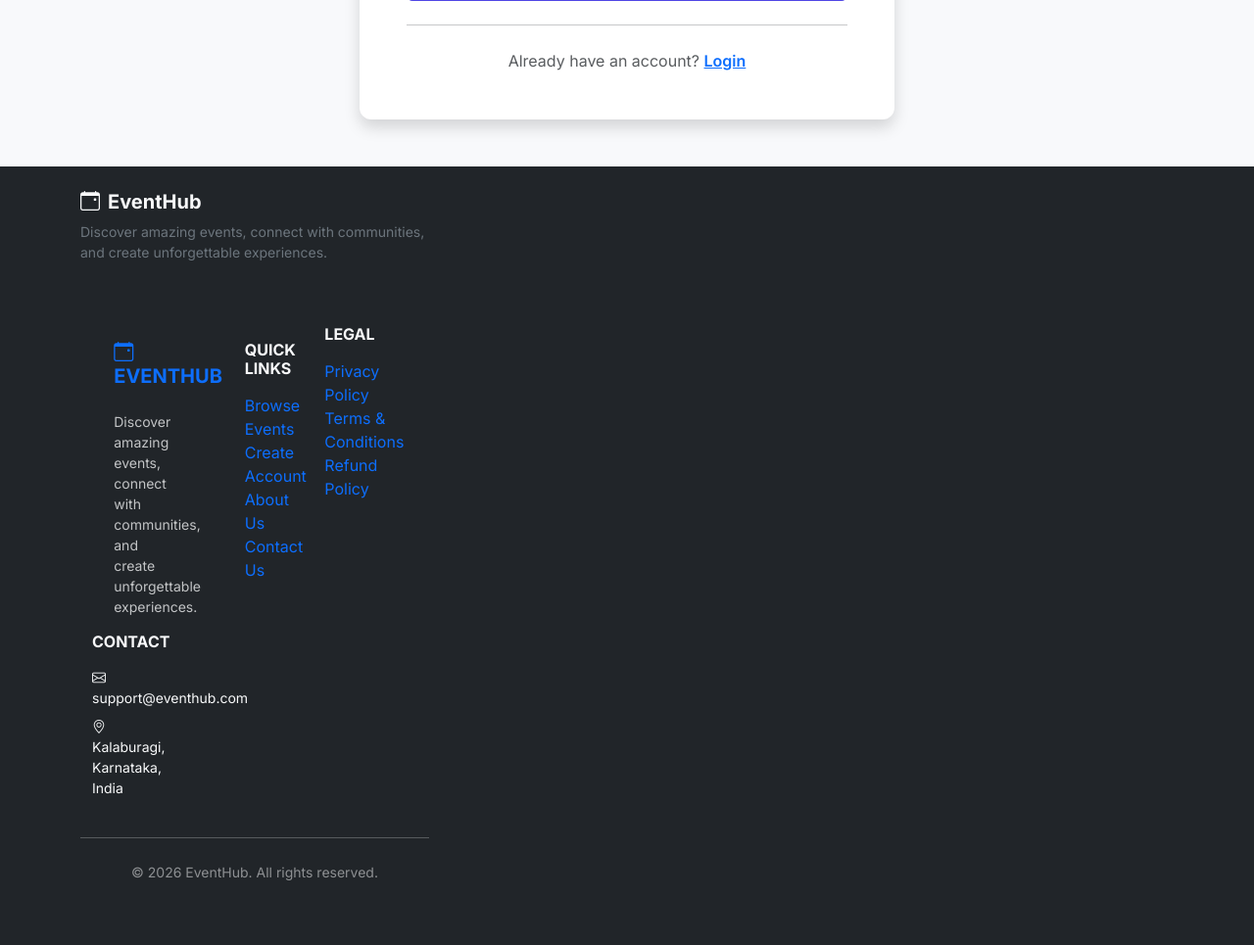
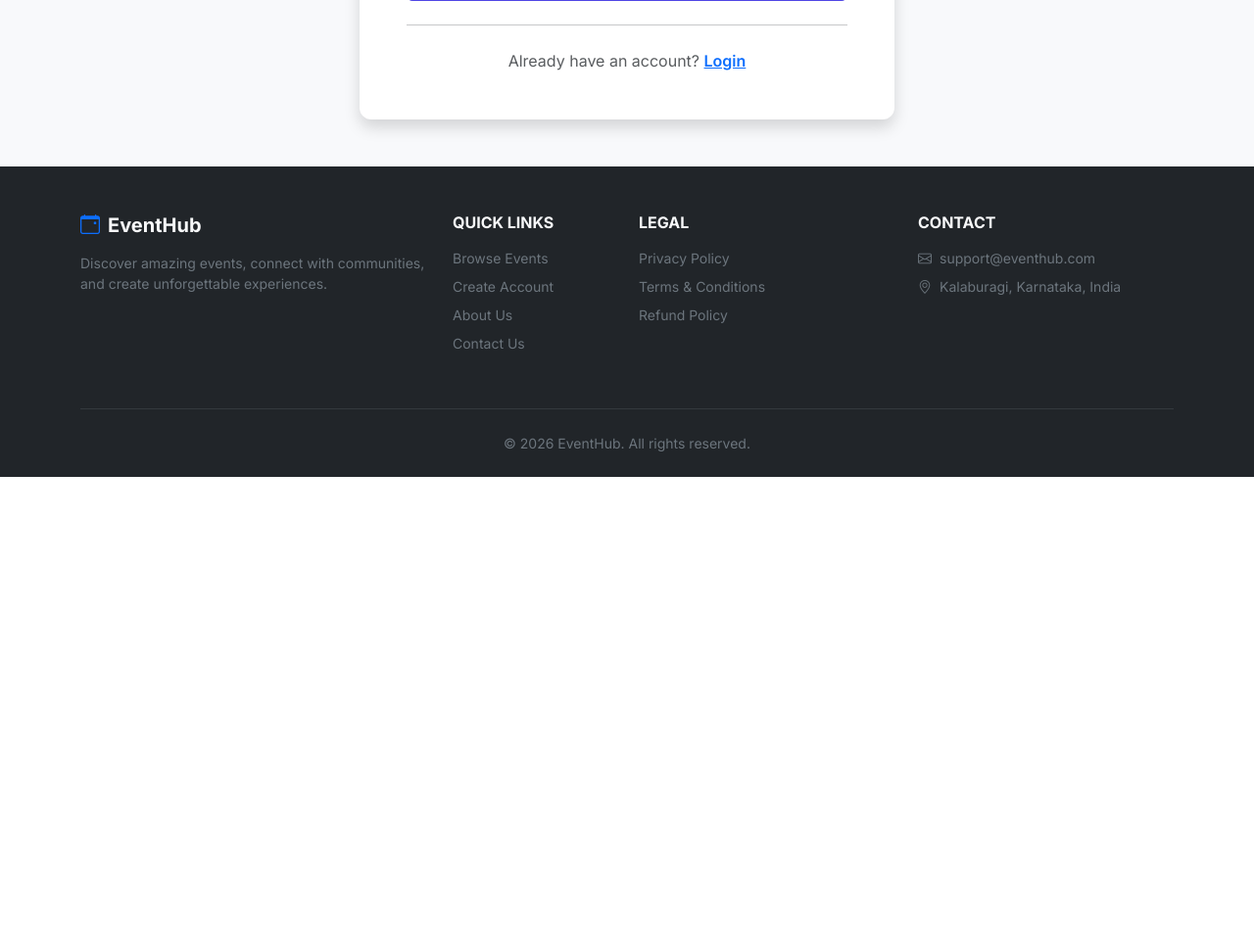
Before and after one commit to veereshawaralli/EVENT-REGISTRATION, a Django app: template templates/accounts/signup.html in a window 1280 px wide. Shown: the part 655-1620 px from the top of the page at 98% size. After the commit the page ends 1142 px from the top, so only its background shows below. Run offline with Django 5.2, Linux system fonts and the light colour scheme; the template is opened without the code that fills it, so the values that code supplies are empty, except form fields; tables that the repository leaves empty hold one stand-in row (values such as "Sample post"); form fields are guessed from the names that the template uses.

Commit message:
Fix broken footer layout (duplicate structure)

```diff
--- a/templates/base.html
+++ b/templates/base.html
@@ -142,54 +142,44 @@
     </main>
 
     <!-- Footer -->
-    <footer class="footer mt-auto py-4 bg-dark text-light">
+    <footer class="footer mt-auto pt-5 pb-4 bg-dark text-light">
         <div class="container">
-            <div class="row">
-                <div class="col-md-4 mb-3">
-                    <h5 class="fw-bold"><i class="bi bi-calendar-event me-2"></i>EventHub</h5>
+            <div class="row g-4">
+                <div class="col-lg-4 col-md-6 mb-3">
+                    <h5 class="fw-bold mb-3"><i class="bi bi-calendar-event me-2 text-primary"></i>EventHub</h5>
                     <p class="text-secondary small">
                         Discover amazing events, connect with communities, and create unforgettable experiences.
                     </p>
-    <footer class="bg-dark text-light pt-5 pb-4">
-    <div class="container text-center text-md-start">
-        <div class="row text-center text-md-start">
-            <div class="col-md-3 col-lg-3 col-xl-3 mx-auto mt-3">
-                <h5 class="text-uppercase mb-4 fw-bold text-primary">
-                    <i class="bi bi-calendar-event me-2"></i>EventHub
-                </h5>
-                <p class="small opacity-75">
-                    Discover amazing events, connect with communities, and create unforgettable experiences.
-                </p>
                 </div>
-            <div class="col-md-2 col-lg-2 col-xl-2 mx-auto mt-3">
+                <div class="col-lg-2 col-md-6 mb-3">
                     <h6 class="text-uppercase fw-bold mb-3">Quick Links</h6>
-                <ul class="list-unstyled">
-                    <li><a href="{% url 'events:event_list' %}" class="text-decoration-none">Browse Events</a></li>
-                    <li><a href="{% url 'accounts:signup' %}" class="text-decoration-none">Create Account</a></li>
-                    <li><a href="{% url 'events:about' %}" class="text-decoration-none">About Us</a></li>
-                    <li><a href="{% url 'events:contact' %}" class="text-decoration-none">Contact Us</a></li>
+                    <ul class="list-unstyled small">
+                        <li class="mb-2"><a href="{% url 'events:event_list' %}" class="text-secondary text-decoration-none">Browse Events</a></li>
+                        <li class="mb-2"><a href="{% url 'accounts:signup' %}" class="text-secondary text-decoration-none">Create Account</a></li>
+                        <li class="mb-2"><a href="{% url 'events:about' %}" class="text-secondary text-decoration-none">About Us</a></li>
+                        <li><a href="{% url 'events:contact' %}" class="text-secondary text-decoration-none">Contact Us</a></li>
                     </ul>
                 </div>
-            <div class="col-md-4">
+                <div class="col-lg-3 col-md-6 mb-3">
                     <h6 class="text-uppercase fw-bold mb-3">Legal</h6>
-                <ul class="list-unstyled">
-                    <li><a href="{% url 'events:privacy' %}" class="text-decoration-none">Privacy Policy</a></li>
-                    <li><a href="{% url 'events:terms' %}" class="text-decoration-none">Terms & Conditions</a></li>
-                    <li><a href="{% url 'events:refund' %}" class="text-decoration-none">Refund Policy</a></li>
+                    <ul class="list-unstyled small">
+                        <li class="mb-2"><a href="{% url 'events:privacy' %}" class="text-secondary text-decoration-none">Privacy Policy</a></li>
+                        <li class="mb-2"><a href="{% url 'events:terms' %}" class="text-secondary text-decoration-none">Terms & Conditions</a></li>
+                        <li><a href="{% url 'events:refund' %}" class="text-secondary text-decoration-none">Refund Policy</a></li>
                     </ul>
                 </div>
-            <div class="col-md-4">
+                <div class="col-lg-3 col-md-6 mb-3">
                     <h6 class="text-uppercase fw-bold mb-3">Contact</h6>
-                <ul class="list-unstyled small">
+                    <ul class="list-unstyled small text-secondary">
                         <li class="mb-2"><i class="bi bi-envelope me-2"></i>support@eventhub.com</li>
                         <li><i class="bi bi-geo-alt me-2"></i>Kalaburagi, Karnataka, India</li>
                     </ul>
                 </div>
             </div>
-    </div>
-    <hr class="my-4 opacity-10">
-    <div class="text-center small opacity-50">
-        © 2026 EventHub. All rights reserved.
+            <hr class="border-secondary my-4">
+            <p class="text-center text-secondary small mb-0">
+                &copy; 2026 EventHub. All rights reserved.
+            </p>
         </div>
     </footer>
 
```
Lines whose indentation alone changed are shown as unchanged.
